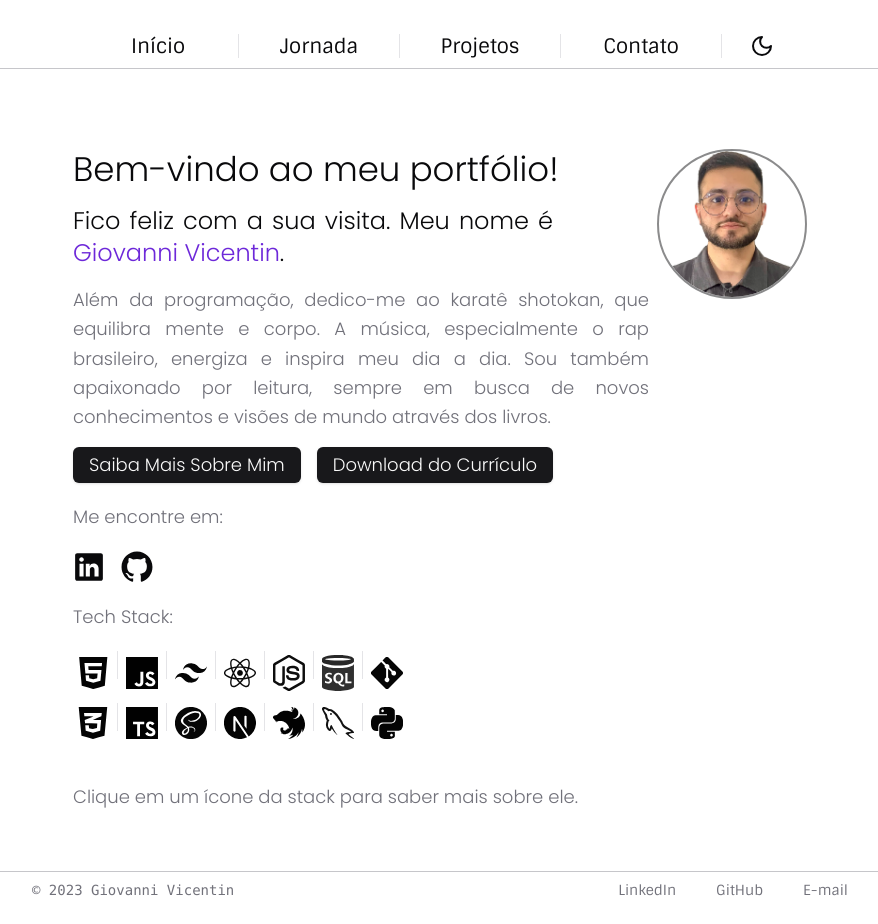
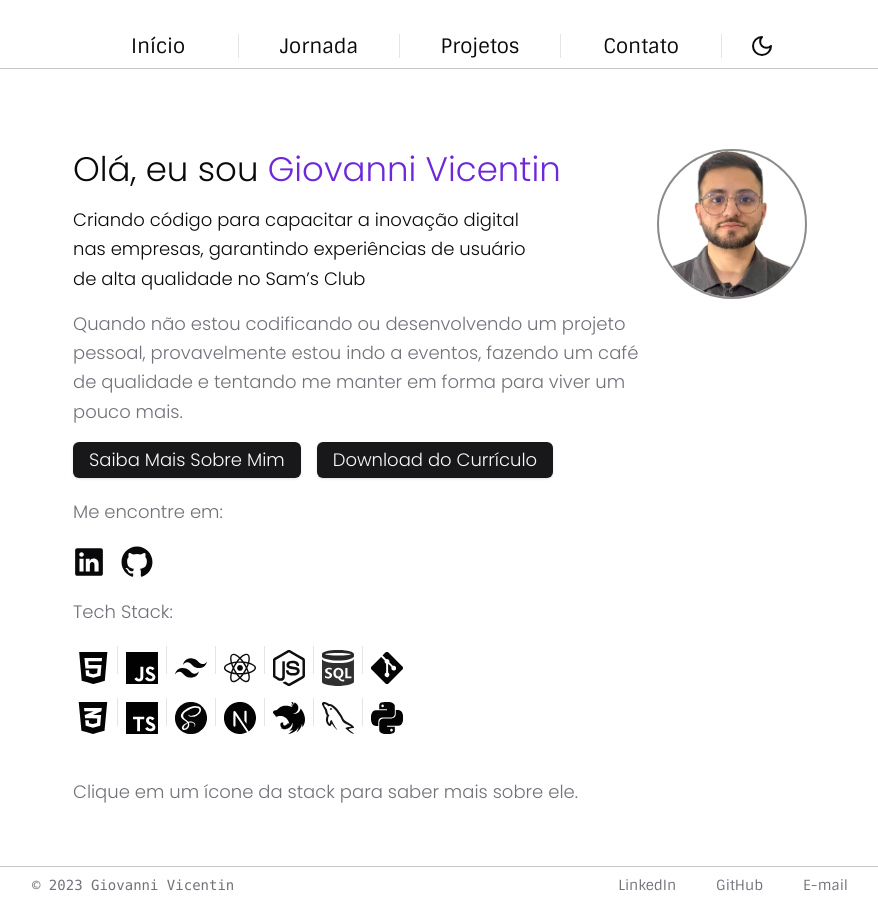
Before and after one commit to giovannivicentin/portfolio, a Next.js app: page / in a window 1280 px wide. Shown: the whole page, without its empty margins (200-1078 px from the left). Built offline with nearby package versions, Linux system fonts and the light colour scheme.

Commit message:
feat: Update copy of the home page

```diff
--- a/src/app/page.tsx
+++ b/src/app/page.tsx
@@ -1,8 +1,8 @@
+import TechStack from '@/components/tech-stack'
+import { Button } from '@/components/ui/button'
+import { GitHubLogoIcon, LinkedInLogoIcon } from '@radix-ui/react-icons'
+import Image from 'next/image'
 import Link from 'next/link'
-import Image from 'next/image'
-import { Button } from '@/components/ui/button'
-import { LinkedInLogoIcon, GitHubLogoIcon } from '@radix-ui/react-icons'
-import TechStack from '@/components/tech-stack'
 
 export default function Home() {
   return (
@@ -10,24 +10,28 @@ export default function Home() {
       <div className="flex flex-col-reverse sm:flex-row items-start">
         <div className="flex flex-col mr-2">
           <div className="sm:items-center text-center max-w-4xl w-full">
-            <h1 className="text-2xl sm:text-3xl md:text-4xl max-w-xl sm:text-justify leading-relaxed animate-fade-right">
-              Bem-vindo ao meu portfólio!
+            <h1 className="text-xl sm:text-2xl md:text-4xl max-w-xl sm:text-justify leading-relaxed animate-fade-right">
+              Olá, eu sou
+              <span className="dark:text-violet-400 text-violet-700 animate-fade-right delay-200">
+                {` Giovanni Vicentin`}
+              </span>
             </h1>
             <div>
-              <h2 className="text-xl sm:text-2xl mt-4 max-w-xl sm:text-justify leading-relaxed animate-fade-right delay-100 md:w-[30rem]">
-                Fico feliz com a sua visita. Meu nome é
-                <span className="dark:text-violet-400 text-violet-700 animate-fade-right delay-200">
-                  {` Giovanni Vicentin`}
-                </span>
-                .
+              <h2 className="text-lg mt-4 max-w-xl text-start  leading-relaxed animate-fade-right delay-100 md:w-[30rem]">
+                Criando código para capacitar a inovação digital nas empresas,
+                garantindo experiências de usuário de alta qualidade no{' '}
+                <Link
+                  href="https://g.co/kgs/tNyh6S5"
+                  className="hover:underline hover:dark:text-violet-400 hover:text-violet-700"
+                >
+                  Sam&rsquo;s Club
+                </Link>
               </h2>
             </div>
-            <p className="text-lg text-muted-foreground mt-4 max-w-xl text-justify leading-relaxed animate-fade-right delay-300">
-              Além da programação, dedico-me ao karatê shotokan, que equilibra
-              mente e corpo. A música, especialmente o rap brasileiro, energiza
-              e inspira meu dia a dia. Sou também apaixonado por leitura, sempre
-              em busca de novos conhecimentos e visões de mundo através dos
-              livros.
+            <p className="text-lg text-muted-foreground mt-4 max-w-xl text-start leading-relaxed animate-fade-right delay-300">
+              Quando não estou codificando ou desenvolvendo um projeto pessoal,
+              provavelmente estou indo a eventos, fazendo um café de qualidade e
+              tentando me manter em forma para viver um pouco mais.
             </p>
           </div>
           <div className="mt-4 flex flex-col md:flex-row gap-4 animate-fade-right delay-400">
@@ -37,7 +41,7 @@ export default function Home() {
               </Button>
             </Link>
             <a
-              href="/Giovanni_Vicentin_CV.pdf"
+              href="/giovanni-vicentin-resume.pdf"
               aria-label="Download do Currículo"
             >
               <Button className="text-md md:text-lg md:mt-0 w-full md:w-auto transition-transform transform hover:scale-105 hover:dark:bg-violet-400 hover:bg-violet-700">
```
